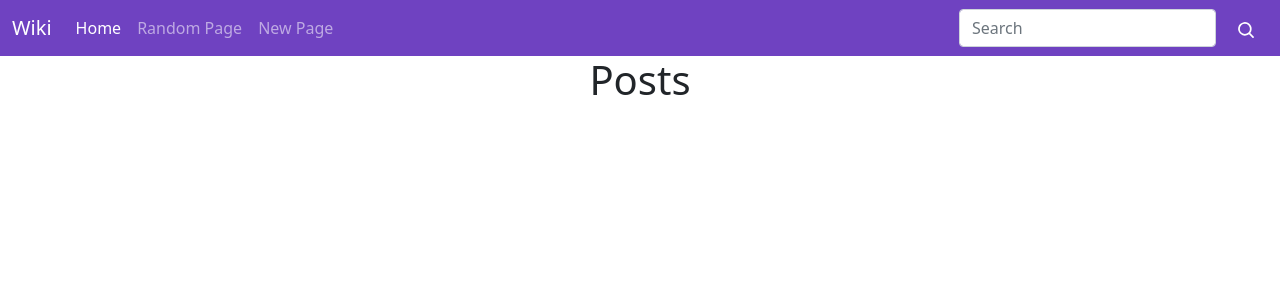
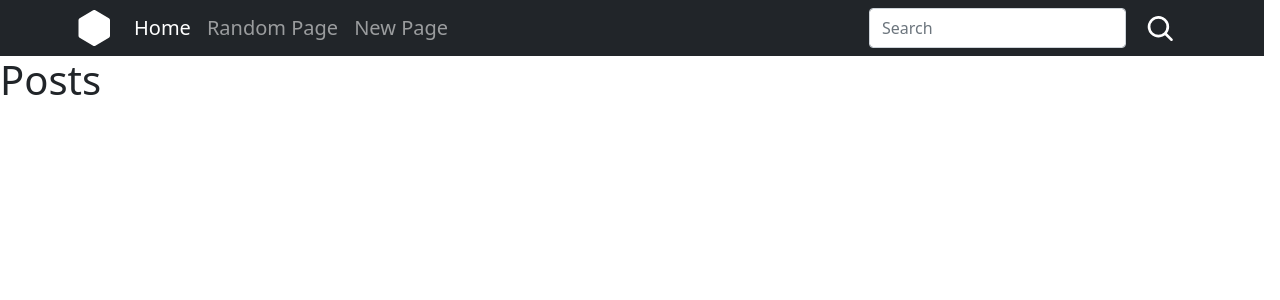
Before and after one commit to nicolasfvz/PI2021-MarkdownPost, a Django app: page / in a window 1280 px wide. Shown: the top 300 px of the page. Run offline with Django 3.2, Linux system fonts and the light colour scheme; data that the repository does not hold is empty.

Commit message:
Initial Commit

```diff
--- a/encyclopedia/static/encyclopedia/main.css
+++ b/encyclopedia/static/encyclopedia/main.css
@@ -1,3 +1 @@
-.bg-indigo {
-    background-color: #6f42c1;
-}
+/* MAIN STYLESHEET */
--- a/encyclopedia/templates/encyclopedia/index.html
+++ b/encyclopedia/templates/encyclopedia/index.html
@@ -7,13 +7,21 @@
 
 {% block body %}
 
-    <nav class="navbar navbar-expand-lg navbar-dark bg-indigo">
-      <div class="container-fluid">
-        <a class="navbar-brand" href="#">Wiki</a>
+    <nav class="navbar navbar-brand navbar-expand-sm navbar-dark bg-dark">
+      <div class="container-lg">
+
+        <a class="navbar-brand" href="#">
+          <svg xmlns="http://www.w3.org/2000/svg" width="36" height="36" fill="currentColor" class="bi bi-hexagon-fill" viewBox="0 0 14 16">
+            <path fill-rule="evenodd" d="M8.5.134a1 1 0 0 0-1 0l-6 3.577a1 1 0 0 0-.5.866v6.846a1 1 0 0 0 .5.866l6 3.577a1 1 0 0 0 1 0l6-3.577a1 1 0 0 0 .5-.866V4.577a1 1 0 0 0-.5-.866L8.5.134z"/>
+          </svg>
+        </a>
+
         <button class="navbar-toggler" type="button" data-bs-toggle="collapse" data-bs-target="#navbarSupportedContent" aria-controls="navbarSupportedContent" aria-expanded="false" aria-label="Toggle navigation">
           <span class="navbar-toggler-icon"></span>
         </button>
+
         <div class="collapse navbar-collapse" id="navbarSupportedContent">
+
           <ul class="navbar-nav me-auto mb-2 mb-lg-0">
             <li class="nav-item">
               <a class="nav-link active" aria-current="page" href="#">Home</a>
@@ -25,19 +33,22 @@
                 <a class="nav-link" href="{% url 'new_post' %}">New Page</a>
             </li>
           </ul>
+
           <form class="d-flex" action="wiki/search">
             <input class="form-control me-2" type="search" placeholder="Search" name="q" aria-label="Search">
-            <button class="btn" type="submit"><svg xmlns="http://www.w3.org/2000/svg" viewBox="0 0 16 16" width="18" height="18"><path fill="white" fill-rule="evenodd" d="M11.5 7a4.499 4.499 0 11-8.998 0A4.499 4.499 0 0111.5 7zm-.82 4.74a6 6 0 111.06-1.06l3.04 3.04a.75.75 0 11-1.06 1.06l-3.04-3.04z"></path></svg></button>
+            <button class="btn" type="submit"><svg viewBox="2 1 14 14" width="30" height="25"><path fill="white" fill-rule="evenodd" d="M11.5 7a4.499 4.499 0 11-8.998 0A4.499 4.499 0 0111.5 7zm-.82 4.74a6 6 0 111.06-1.06l3.04 3.04a.75.75 0 11-1.06 1.06l-3.04-3.04z"></path></svg></button>
           </form>
+
         </div>
+
       </div>
     </nav>
-    <div class="position-absolute top-15 start-50 translate-middle-x">
-      <h1>Posts</h1>
-    </div>
-    <div class="position-absolute top-50 start-50 translate-middle">
-      <div id='postagem'></div>
-    </div>
+
+
+
+    <h1>Posts</h1>
+    <div id='postagem'></div>
+
 
     <script type="text/javascript" src="{% static 'encyclopedia/index.js'%}"></script>
     <link rel="stylesheet" href="{% static 'encyclopedia/main.css'%}">
```
